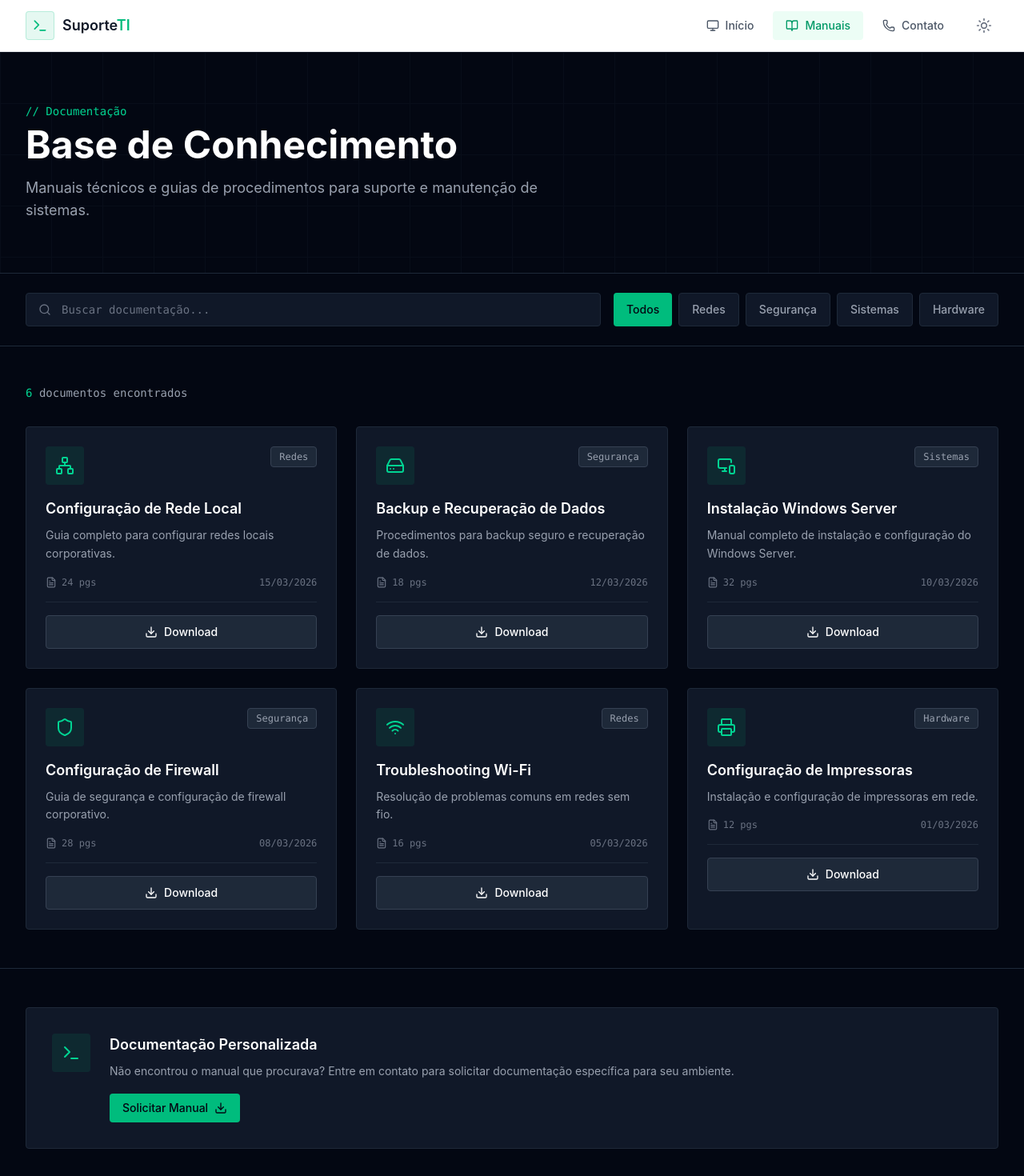
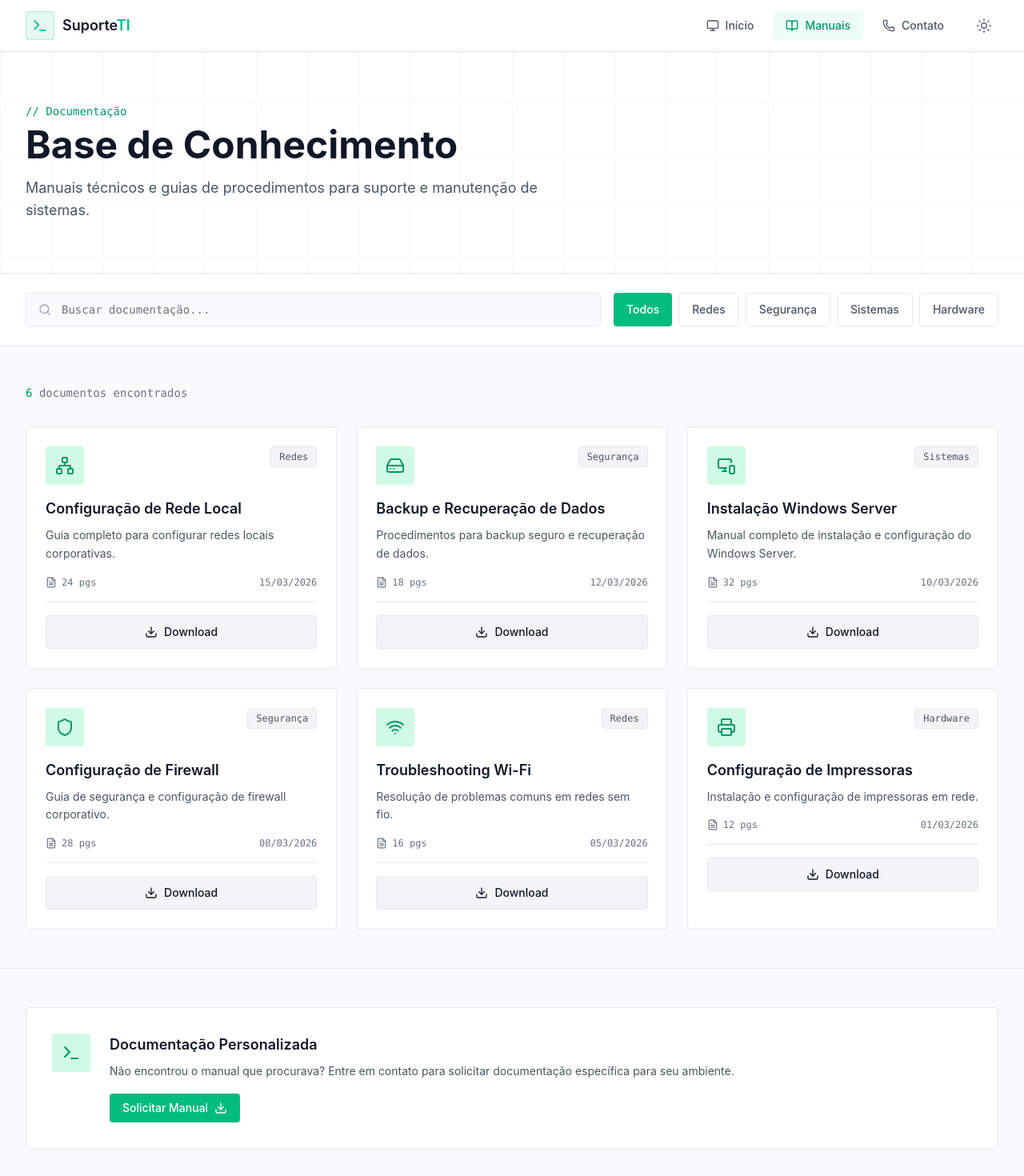
Before and after one commit to Naggin/Siteparasuportetcnico, a React (Vite) app: page /manuais in a window 1280 px wide. Shown: the top 1470 px of the page at 80% size. Built offline with nearby package versions, Linux system fonts and the light colour scheme.

Commit message:
Update Manuais.tsx

```diff
--- a/src/app/components/Manuais.tsx
+++ b/src/app/components/Manuais.tsx
@@ -86,48 +86,48 @@ export function Manuais() {
   });
 
   return (
-    <div className="min-h-screen bg-gray-950">
+    <div className="min-h-screen bg-gray-50 dark:bg-gray-950 transition-colors duration-500">
       {/* Hero Section */}
-      <section className="relative bg-gray-950 text-white border-b border-gray-800">
-        <div className="absolute inset-0 bg-[linear-gradient(to_right,#1f2937_1px,transparent_1px),linear-gradient(to_bottom,#1f2937_1px,transparent_1px)] bg-[size:4rem_4rem] opacity-20"></div>
+      <section className="relative bg-white dark:bg-gray-950 text-gray-900 dark:text-white border-b border-gray-200 dark:border-gray-800 transition-colors duration-500">
+        <div className="absolute inset-0 bg-[linear-gradient(to_right,#e5e7eb_1px,transparent_1px),linear-gradient(to_bottom,#e5e7eb_1px,transparent_1px)] dark:bg-[linear-gradient(to_right,#1f2937_1px,transparent_1px),linear-gradient(to_bottom,#1f2937_1px,transparent_1px)] bg-[size:4rem_4rem] opacity-40 dark:opacity-20 transition-colors duration-500"></div>
 
         <div className="relative mx-auto max-w-7xl px-4 sm:px-6 lg:px-8 py-16">
-          <p className="text-emerald-400 font-mono text-sm mb-2">// Documentação</p>
+          <p className="text-emerald-600 dark:text-emerald-400 font-mono text-sm mb-2 transition-colors">// Documentação</p>
           <h1 className="text-4xl md:text-5xl font-bold mb-4">
             Base de Conhecimento
           </h1>
-          <p className="text-gray-400 text-lg max-w-2xl">
+          <p className="text-gray-600 dark:text-gray-400 text-lg max-w-2xl transition-colors">
             Manuais técnicos e guias de procedimentos para suporte e manutenção de sistemas.
           </p>
         </div>
       </section>
 
       {/* Search and Filter Section */}
-      <section className="py-6 bg-gray-950 border-b border-gray-800 sticky top-16 z-40">
+      <section className="py-6 bg-white dark:bg-gray-950 border-b border-gray-200 dark:border-gray-800 sticky top-16 z-40 transition-colors duration-500">
         <div className="mx-auto max-w-7xl px-4 sm:px-6 lg:px-8">
           <div className="flex flex-col md:flex-row gap-4 items-center">
             {/* Search Bar */}
             <div className="relative flex-1 w-full">
-              <Search className="absolute left-4 top-1/2 transform -translate-y-1/2 h-4 w-4 text-gray-500" />
+              <Search className="absolute left-4 top-1/2 transform -translate-y-1/2 h-4 w-4 text-gray-400 dark:text-gray-500" />
               <input
                 type="text"
                 placeholder="Buscar documentação..."
                 value={searchTerm}
                 onChange={(e) => setSearchTerm(e.target.value)}
-                className="w-full pl-11 pr-4 py-2.5 bg-gray-900 border border-gray-800 rounded text-white placeholder-gray-500 focus:outline-none focus:border-emerald-500 transition-colors font-mono text-sm"
+                className="w-full pl-11 pr-4 py-2.5 bg-gray-50 dark:bg-gray-900 border border-gray-200 dark:border-gray-800 rounded text-gray-900 dark:text-white placeholder-gray-500 focus:outline-none focus:border-emerald-500 transition-colors duration-300 font-mono text-sm"
               />
             </div>
 
             {/* Category Filter */}
-            <div className="flex gap-2 overflow-x-auto w-full md:w-auto">
+            <div className="flex gap-2 overflow-x-auto w-full md:w-auto pb-2 md:pb-0 hide-scrollbar">
               {categories.map((category) => (
                 <button
                   key={category}
                   onClick={() => setSelectedCategory(category)}
-                  className={`px-4 py-2.5 rounded font-medium whitespace-nowrap transition-colors text-sm ${
+                  className={`px-4 py-2.5 rounded font-medium whitespace-nowrap transition-colors duration-300 text-sm ${
                     selectedCategory === category
-                      ? "bg-emerald-500 text-gray-950"
-                      : "bg-gray-900 text-gray-400 hover:bg-gray-800 border border-gray-800"
+                      ? "bg-emerald-500 text-white dark:text-gray-950"
+                      : "bg-white dark:bg-gray-900 text-gray-600 dark:text-gray-400 hover:bg-gray-50 dark:hover:bg-gray-800 border border-gray-200 dark:border-gray-800"
                   }`}
                 >
                   {category}
@@ -139,14 +139,14 @@ export function Manuais() {
       </section>
 
       {/* Manuais Grid */}
-      <section className="py-12 bg-gray-950">
+      <section className="py-12 bg-gray-50 dark:bg-gray-950 transition-colors duration-500">
         <div className="mx-auto max-w-7xl px-4 sm:px-6 lg:px-8">
           {filteredManuais.length === 0 ? (
             <div className="text-center py-20">
-              <div className="inline-flex items-center justify-center w-16 h-16 bg-gray-900 border border-gray-800 rounded mb-6">
-                <FileText className="h-8 w-8 text-gray-600" />
+              <div className="inline-flex items-center justify-center w-16 h-16 bg-white dark:bg-gray-900 border border-gray-200 dark:border-gray-800 rounded mb-6 transition-colors">
+                <FileText className="h-8 w-8 text-gray-400 dark:text-gray-600" />
               </div>
-              <h3 className="text-xl font-semibold text-white mb-2">
+              <h3 className="text-xl font-semibold text-gray-900 dark:text-white mb-2 transition-colors">
                 Nenhum manual encontrado
               </h3>
               <p className="text-gray-500">
@@ -156,8 +156,8 @@ export function Manuais() {
           ) : (
             <>
               <div className="mb-8">
-                <p className="text-gray-400 font-mono text-sm">
-                  <span className="text-emerald-400">{filteredManuais.length}</span>{" "}
+                <p className="text-gray-500 dark:text-gray-400 font-mono text-sm transition-colors">
+                  <span className="text-emerald-600 dark:text-emerald-400">{filteredManuais.length}</span>{" "}
                   documento{filteredManuais.length !== 1 ? "s" : ""} encontrado{filteredManuais.length !== 1 ? "s" : ""}
                 </p>
               </div>
@@ -168,25 +168,25 @@ export function Manuais() {
                   return (
                     <div
                       key={manual.id}
-                      className="bg-gray-900 border border-gray-800 rounded p-6 hover:border-emerald-500/50 transition-colors group"
+                      className="bg-white dark:bg-gray-900 border border-gray-200 dark:border-gray-800 rounded p-6 hover:border-emerald-500/50 dark:hover:border-emerald-500/50 transition-colors duration-300 group"
                     >
                       <div className="flex items-start justify-between mb-4">
-                        <div className="flex items-center justify-center w-12 h-12 bg-emerald-500/10 text-emerald-400 rounded group-hover:bg-emerald-500/20 transition-colors">
+                        <div className="flex items-center justify-center w-12 h-12 bg-emerald-100 dark:bg-emerald-500/10 text-emerald-600 dark:text-emerald-400 rounded group-hover:bg-emerald-200 dark:group-hover:bg-emerald-500/20 transition-colors">
                           <Icon className="h-6 w-6" />
                         </div>
-                        <span className="inline-flex items-center px-2.5 py-1 rounded text-xs font-mono bg-gray-800 text-gray-400 border border-gray-700">
+                        <span className="inline-flex items-center px-2.5 py-1 rounded text-xs font-mono bg-gray-100 dark:bg-gray-800 text-gray-600 dark:text-gray-400 border border-gray-200 dark:border-gray-700 transition-colors">
                           {manual.category}
                         </span>
                       </div>
 
-                      <h3 className="text-lg font-semibold text-white mb-2 group-hover:text-emerald-400 transition-colors">
+                      <h3 className="text-lg font-semibold text-gray-900 dark:text-white mb-2 group-hover:text-emerald-600 dark:group-hover:text-emerald-400 transition-colors">
                         {manual.title}
                       </h3>
-                      <p className="text-gray-400 text-sm mb-4 leading-relaxed">
+                      <p className="text-gray-600 dark:text-gray-400 text-sm mb-4 leading-relaxed transition-colors">
                         {manual.description}
                       </p>
 
-                      <div className="flex items-center justify-between text-xs text-gray-500 font-mono mb-4 pb-4 border-b border-gray-800">
+                      <div className="flex items-center justify-between text-xs text-gray-500 dark:text-gray-500 font-mono mb-4 pb-4 border-b border-gray-200 dark:border-gray-800 transition-colors">
                         <div className="flex items-center gap-1.5">
                           <FileText className="h-3.5 w-3.5" />
                           <span>{manual.pages} pgs</span>
@@ -194,7 +194,7 @@ export function Manuais() {
                         <span>{manual.date}</span>
                       </div>
 
-                      <button className="w-full inline-flex items-center justify-center gap-2 bg-gray-800 text-white px-4 py-2.5 rounded font-medium hover:bg-gray-700 transition-colors border border-gray-700 text-sm">
+                      <button className="w-full inline-flex items-center justify-center gap-2 bg-gray-100 dark:bg-gray-800 text-gray-900 dark:text-white px-4 py-2.5 rounded font-medium hover:bg-gray-200 dark:hover:bg-gray-700 transition-colors border border-gray-200 dark:border-gray-700 text-sm">
                         <Download className="h-4 w-4" />
                         Download
                       </button>
@@ -208,23 +208,23 @@ export function Manuais() {
       </section>
 
       {/* Info Section */}
-      <section className="py-12 bg-gray-950 border-t border-gray-800">
+      <section className="py-12 bg-gray-50 dark:bg-gray-950 border-t border-gray-200 dark:border-gray-800 transition-colors duration-500">
         <div className="mx-auto max-w-7xl px-4 sm:px-6 lg:px-8">
-          <div className="relative bg-gray-900 border border-gray-800 rounded p-8">
-            <div className="flex items-start gap-6">
-              <div className="flex items-center justify-center w-12 h-12 bg-emerald-500/10 text-emerald-400 rounded flex-shrink-0">
+          <div className="relative bg-white dark:bg-gray-900 border border-gray-200 dark:border-gray-800 rounded p-8 transition-colors duration-500">
+            <div className="flex flex-col md:flex-row items-start gap-6">
+              <div className="flex items-center justify-center w-12 h-12 bg-emerald-100 dark:bg-emerald-500/10 text-emerald-600 dark:text-emerald-400 rounded flex-shrink-0 transition-colors">
                 <Terminal className="h-6 w-6" />
               </div>
               <div className="flex-1">
-                <h3 className="text-lg font-semibold text-white mb-2">
+                <h3 className="text-lg font-semibold text-gray-900 dark:text-white mb-2 transition-colors">
                   Documentação Personalizada
                 </h3>
-                <p className="text-gray-400 mb-4 text-sm leading-relaxed">
+                <p className="text-gray-600 dark:text-gray-400 mb-4 text-sm leading-relaxed transition-colors">
                   Não encontrou o manual que procurava? Entre em contato para solicitar documentação específica para seu ambiente.
                 </p>
                 <a
                   href="/contato"
-                  className="inline-flex items-center gap-2 bg-emerald-500 text-gray-950 px-4 py-2 rounded font-medium hover:bg-emerald-400 transition-colors text-sm"
+                  className="inline-flex items-center gap-2 bg-emerald-500 text-white dark:text-gray-950 px-4 py-2 rounded font-medium hover:bg-emerald-600 dark:hover:bg-emerald-400 transition-colors text-sm"
                 >
                   Solicitar Manual
                   <Download className="h-4 w-4" />
```
